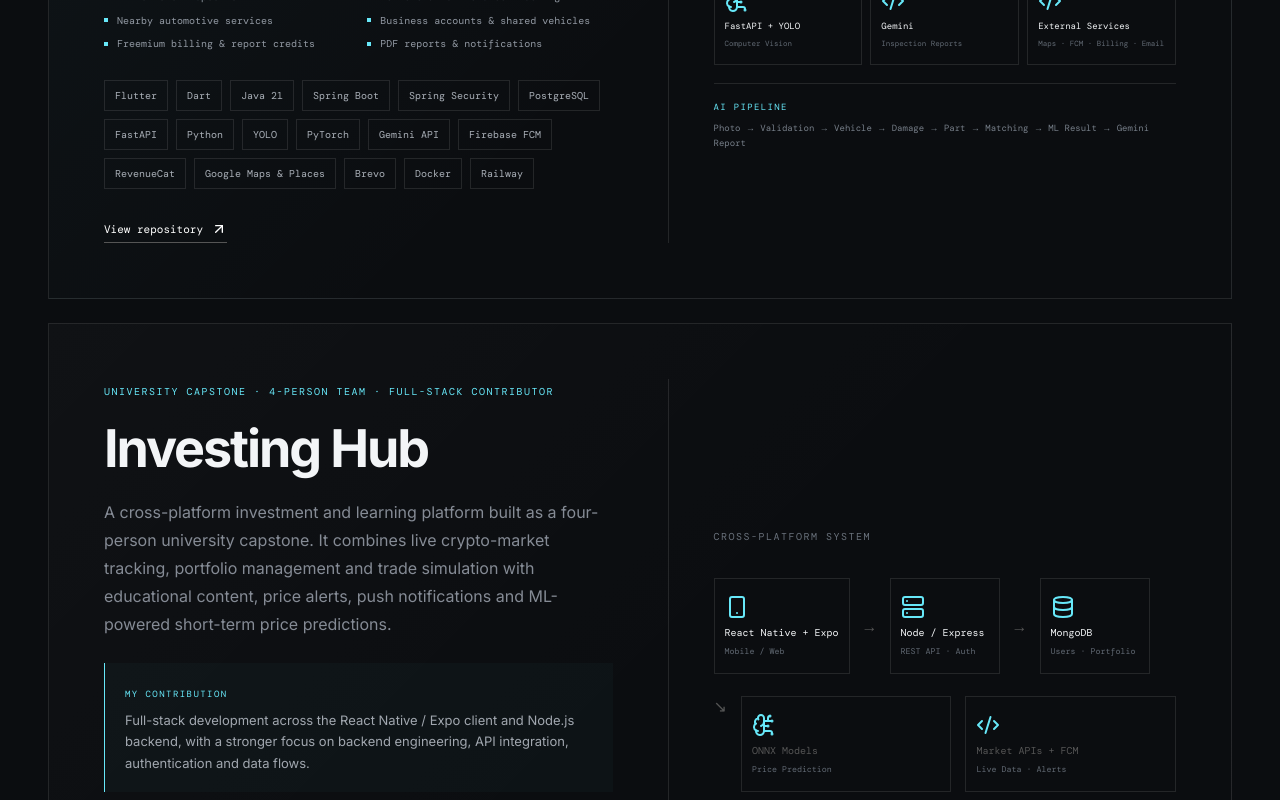
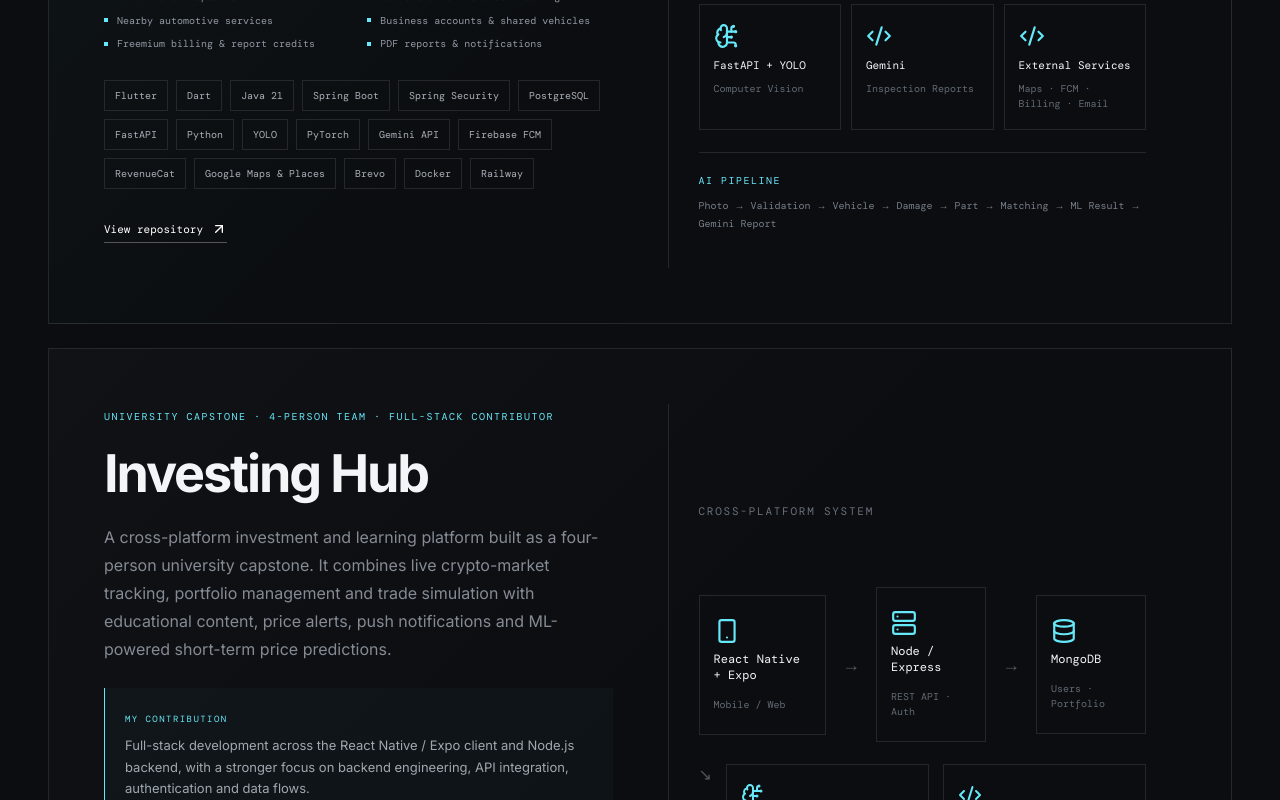
Before and after one commit to GorkemErtas/portfolio, a Next.js app: page / in a window 1280 px wide. Shown: the part 2400-3200 px from the top of the page. Built offline with nearby package versions, Linux system fonts and the light colour scheme; a web font is replaced by a local one.

Commit message:
style: improve project architecture readability

```diff
--- a/app/globals.css
+++ b/app/globals.css
@@ -52,3 +52,22 @@
 .contactLinks a>span{display:flex;flex-direction:column;gap:5px}
 .contactLinks a>span strong{font:inherit;font-weight:400}
 .contactLinks a>span small{font:9px 'DM Mono';color:#69717b;text-transform:none;letter-spacing:0}
+
+/* Architecture readability */
+.architecture{padding:36px 30px}
+.archTitle{font-size:11px;letter-spacing:.16em}
+.archRow{margin-top:34px;gap:16px}
+.archRow>div{padding:22px 14px;min-height:118px;font-size:12px}
+.archRow>div svg{width:26px;height:26px}
+.archRow small{font-size:10px;line-height:1.5;margin-top:7px}
+.archRow>b{font-size:18px}
+.archServices{gap:10px;margin-top:26px}
+.archServices>div{padding:18px 14px;min-height:112px;font-size:11px;gap:9px}
+.archServices svg{width:26px;height:26px}
+.archServices small{font-size:10px;line-height:1.5}
+.pipeline{margin-top:22px;padding-top:21px;gap:10px}
+.pipeline strong{font-size:10px}
+.pipeline span{font-size:10px;line-height:1.75}
+.archBranch>div{font-size:11px;padding:18px 14px}
+.archBranch small{font-size:10px;line-height:1.5}
+@media(max-width:700px){.architecture{padding:28px 20px}.archRow>div{min-height:105px}.archTitle{font-size:10px}.pipeline span{font-size:9.5px}}
```
